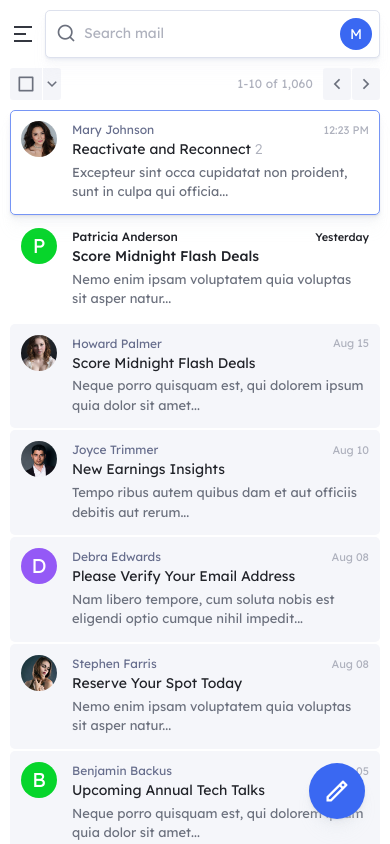
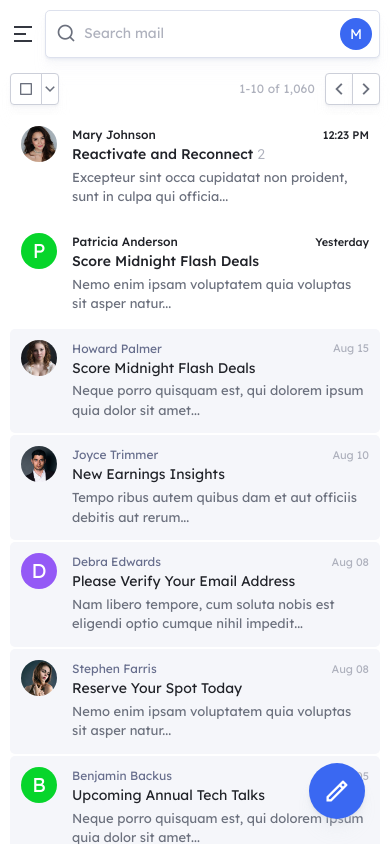
Before and after one commit to themepixels/smartmail, a website: page index.html in a window 390 px wide. Drawn offline with nearby package versions, Linux system fonts and the light colour scheme.

Commit message:
initialize responsive layout

```diff
--- a/assets/js/script.js
+++ b/assets/js/script.js
@@ -20,6 +20,7 @@ $(function(){
   $('.mailbox-menu').on('click', function(e){
     e.preventDefault();
     $('body').toggleClass('sidebar-toggle');
+    mc.update();
   });
 
   $('.mailbox-search .form-control').on('focusin focusout', function(e){
@@ -27,6 +28,14 @@ $(function(){
       $(this).parent().addClass('onfocus');
     } else {
       $(this).parent().removeClass('onfocus');
+    }
+  });
+
+  $('.mailbox-select').on('mouseenter mouseleave', '.dropdown-check, .dropdown-link', function(e){
+    if(e.type === 'mouseenter') {
+      $(this).parent().addClass('onhover');
+    } else {
+      $(this).parent().removeClass('onhover');
     }
   });
 
--- a/index.html
+++ b/index.html
@@ -16,7 +16,6 @@
     <title>SmartMail</title>
 
     <!-- Vendor CSS -->
-    <link href="lib/bootstrap-icons/bootstrap-icons.css" rel="stylesheet">
     <link href="lib/remixicon/fonts/remixicon.css" rel="stylesheet">
 
     <!-- Template CSS -->
@@ -59,12 +58,22 @@
       </div><!-- mailbox-header -->
 
       <div class="mailbox-option">
-        <a href="" class="dropdown-check">
-          <i class="ri-checkbox-blank-line"></i>
-          <i class="ri-checkbox-fill"></i>
-          <i class="ri-checkbox-indeterminate-fill"></i>
-        </a>
-        <a href="" class="dropdown-link"><i class="ri-arrow-down-s-line"></i></a>
+        <div class="mailbox-select dropdown">
+          <a href="" class="dropdown-check">
+            <i class="ri-checkbox-blank-line"></i>
+            <i class="ri-checkbox-fill"></i>
+            <i class="ri-checkbox-indeterminate-fill"></i>
+          </a>
+          <a href="" class="dropdown-link" data-bs-toggle="dropdown"><i class="ri-arrow-down-s-line"></i></a>
+          <div class="dropdown-menu">
+            <a href="" class="dropdown-item active"><i class="ri-check-fill"></i> All</a>
+            <a href="" class="dropdown-item"><i class="ri-check-line"></i> None</a>
+            <a href="" class="dropdown-item"><i class="ri-check-line"></i> Read</a>
+            <a href="" class="dropdown-item"><i class="ri-check-line"></i> Unread</a>
+            <a href="" class="dropdown-item"><i class="ri-check-line"></i> Starred</a>
+            <a href="" class="dropdown-item"><i class="ri-check-line"></i> Custom</a>
+          </div><!-- dropdown-menu -->
+        </div><!-- mailbox-select -->
 
         <div class="ms-auto d-flex align-items-center">
           <span>1-10 of 1,060</span>
@@ -73,7 +82,7 @@
         </div>
       </div><!-- mailbox-option -->
       <ul id="mailGroup" class="mail-group">
-        <li class="mail-item active">
+        <li class="mail-item unread">
           <div class="mail-avatar"><img src="../assets/img/img1.jpg" alt=""></div>
           <div class="mail-item-body">
             <div class="d-flex align-items-center justify-content-between">
--- a/package.json
+++ b/package.json
@@ -1,7 +1,7 @@
 {
   "name": "smartmail",
   "version": "1.0.0",
-  "description": "Mailbox",
+  "description": "Responsive Mailbox Template",
   "main": "index.html",
   "scripts": {
     "test": "echo \"Error: no test specified\" && exit 1"
--- a/scss/panels/_mailbox.scss
+++ b/scss/panels/_mailbox.scss
@@ -127,7 +127,7 @@
 }
 
 .mailbox-option {
-  padding: 0 10px 10px;
+  padding: 5px 10px 10px;
   display: flex;
   align-items: center;
   font-size: 13px;
@@ -136,23 +136,72 @@
     padding: 0 20px 10px;
   }
 
+  span {
+    margin-right: 10px;
+    color: $color-tx-03;
+    font-size: 12px;
+    letter-spacing: .2px;
+  }
+
+  .pager {
+    position: relative;
+    width: 28px;
+    height: 32px;
+    display: flex;
+    align-items: center;
+    justify-content: center;
+    background-color: #fff;
+    border: 1px solid $gray-400;
+    border-top-left-radius: 4px;
+    border-bottom-left-radius: 4px;
+    color: $color-tx-02;
+    text-decoration: none;
+    @include shadow-sharp($gray-200);
+
+    &:hover,
+    &:focus {
+      background-color: darken($color-bg-02, 2%);
+    }
+
+    i {
+      font-size: 22px;
+      line-height: 1;
+    }
+
+    + .pager {
+      margin-left: -1px;
+      border-top-left-radius: 0;
+      border-bottom-left-radius: 0;
+      border-top-right-radius: 4px;
+      border-bottom-right-radius: 4px;
+    }
+  }
+}
+
+.mailbox-select {
+  display: flex;
+  align-items: center;
+  border-radius: 4px;
+  background-color: #fff;
+  @include shadow-sharp($gray-200);
+
   .dropdown-check {
     width: 32px;
     height: 32px;
     display: flex;
     align-items: center;
     justify-content: center;
-    background-color: rgba($color-bg-02, .75);
-    border-top-left-radius: 3px;
-    border-bottom-left-radius: 3px;
+    border: 1px solid $gray-400;
+    border-top-left-radius: inherit;
+    border-bottom-left-radius: inherit;
     color: $color-tx-02;
     text-decoration: none;
 
     &:hover,
-    &:focus { background-color: darken($color-bg-02, 2%); }
+    &:focus { background-color: $color-bg-02; }
 
     i {
-      font-size: 20px;
+      font-size: 16px;
       line-height: 1;
       border-radius: 2px;
 
@@ -185,53 +234,50 @@
     text-decoration: none;
     color: $color-tx-02;
     font-size: 18px;
-    background-color: rgba($color-bg-02, .75);
-    border-top-right-radius: 3px;
-    border-bottom-right-radius: 3px;
-    margin-left: 1px;
+    border: 1px solid $gray-400;
+    border-top-right-radius: inherit;
+    border-bottom-right-radius: inherit;
+    margin-left: -1px;
 
     &:hover,
-    &:focus { background-color: darken($color-bg-02, 2%); }
+    &:focus { background-color: $color-bg-02; }
   }
 
-  span {
-    margin-right: 10px;
-    color: $color-tx-03;
-    font-size: 12px;
-    letter-spacing: .2px;
+  .dropdown-menu {
+    margin-top: 2px !important;
+    width: 180px;
+    padding: 5px;
+    border-color: rgba($gray-900, .12);
+    border-radius: 5px;
+    @include shadow-diffuse($gray-400);
   }
 
-  .pager {
-    position: relative;
-    width: 28px;
-    height: 32px;
+  .dropdown-item {
+    font-size: 14px;
+    color: $color-tx-01;
+    padding: 6px 8px;
+    border-radius: 3px;
     display: flex;
     align-items: center;
-    justify-content: center;
-    background-color: rgba($color-bg-02, .75);
-    border-radius: 3px;
-    color: $color-tx-02;
-    text-decoration: none;
 
-    &:hover,
-    &:focus {
-      background-color: darken($color-bg-02, 2%);
+    + .dropdown-item { margin-top: 1px; }
+
+    &:hover {
+      background-color: $color-bg-01;
     }
 
     i {
-      font-size: 20px;
-      line-height: 1;
+      font-size: 16px;
+      line-height: 1.2px;
+      margin-right: 7px;
+      opacity: 0;
     }
 
-    &:first-of-type {
-      //border-top-right-radius: 0;
-      //border-bottom-right-radius: 0;
-    }
+    &.active {
+      background-color: lighten($color-secondary, 25%);
+      color: $color-primary;
 
-    + .pager {
-      margin-left: 1px;
-      //border-top-left-radius: 0;
-      //border-bottom-left-radius: 0;
+      i { opacity: 1; }
     }
   }
 }
@@ -271,13 +317,6 @@
     background-color: rgba($color-bg-01, .6);
   }
 
-  &.active {
-    z-index: 5;
-    background-color: rgba(#fff, .75);
-    border-color: $color-secondary;
-    @include shadow-sharp($gray-400);
-  }
-
   &.unread {
     background-color: #fff;
 
@@ -290,6 +329,15 @@
     .mail-subject {
       font-weight: 500;
       color: $color-tx-01;
+    }
+  }
+
+  &.active {
+    @include media-breakpoint-up(md) {
+      z-index: 5;
+      background-color: rgba(#fff, .75);
+      border-color: $color-secondary;
+      @include shadow-sharp($gray-400);
     }
   }
 }
--- a/scss/panels/_sidebar.scss
+++ b/scss/panels/_sidebar.scss
@@ -1,9 +1,17 @@
 .sidebar-toggle {
-  .sidebar { left: -$sidebar-width; }
-  .mailbox { left: 0; }
-  .mailcontent { left: 390px; }
+  overflow: hidden;
+
+  .sidebar { left: 0; }
+  .mailbox { left: $sidebar-width; }
+
+  @include media-breakpoint-up(md) {
+    overflow: visible;
+
+    .sidebar { left: -$sidebar-width; }
+    .mailbox { left: 0; }
+    .mailcontent { left: 390px; }
+  }
 }
-
 
 .sidebar {
   position: fixed;
```
Also changed, not shown: assets/css/style.css, assets/css/style.min.css, assets/img/favicon.png, lib/bootstrap/css/bootstrap-grid.min.css (added), lib/bootstrap/css/bootstrap-reboot.min.css (added), lib/bootstrap/css/bootstrap-utilities.min.css (added), lib/bootstrap/css/bootstrap.min.css (added), lib/bootstrap/js/bootstrap.bundle.min.js (added), lib/bootstrap/js/bootstrap.min.js (added).
